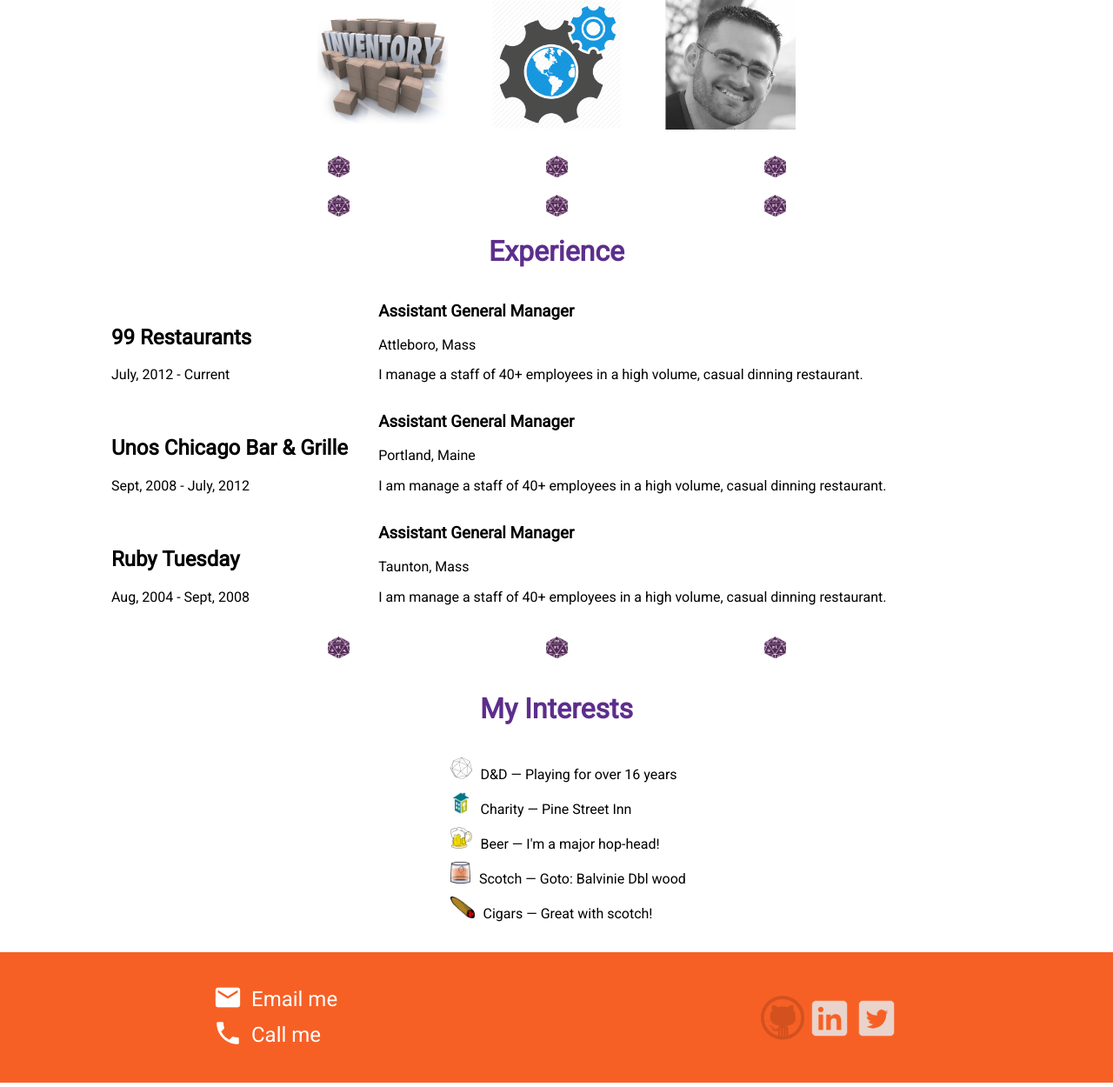
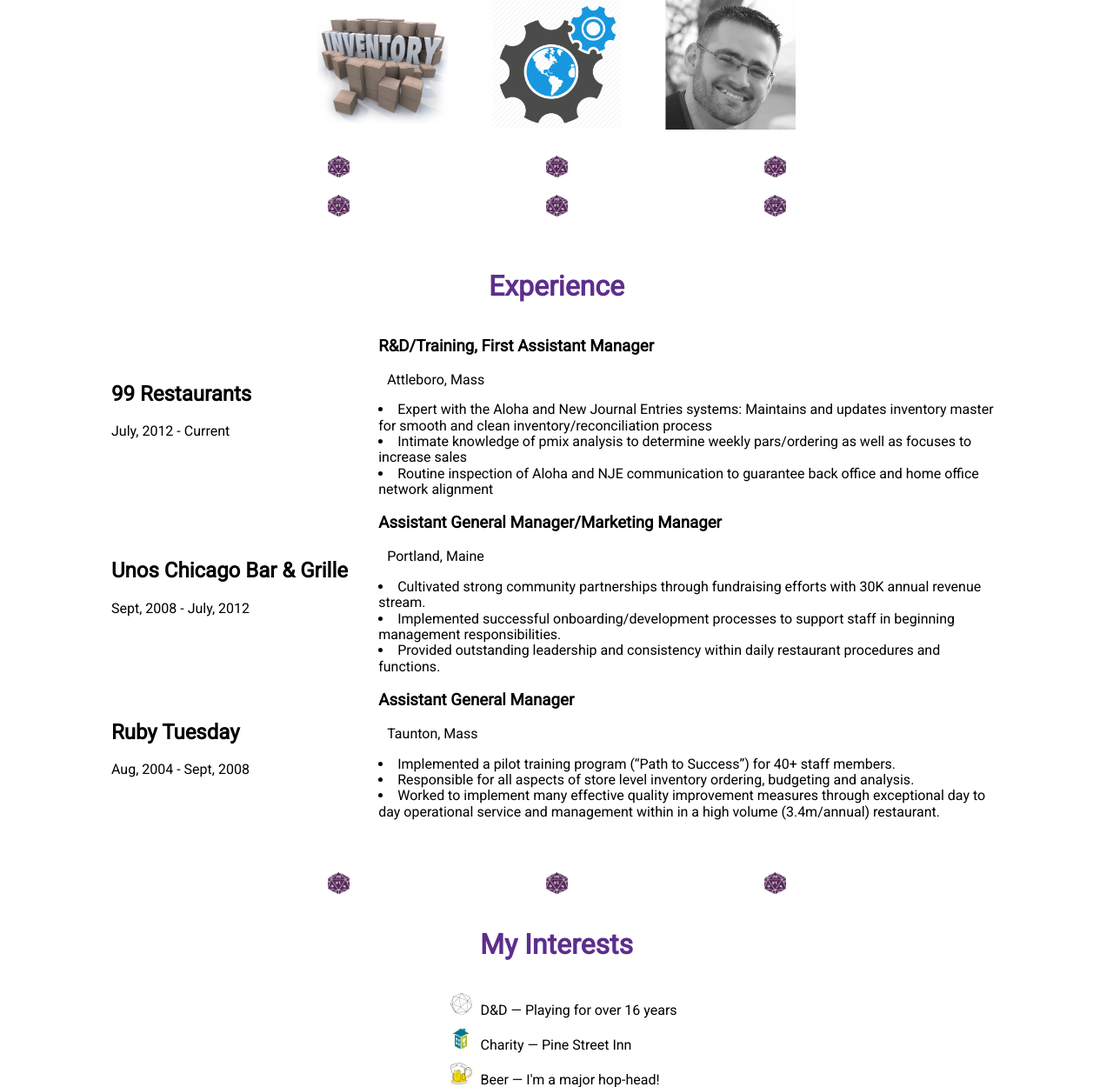
Before and after one commit to Scoiatael85/simpleResume, a PHP site: page / in a window 1280 px wide. Shown: the part 1168-2418 px from the top of the page at 87% size. Run offline with PHP 8.4, Linux system fonts and the light colour scheme; some libraries are stand-ins or nearby versions.

Commit message:
make experience reponsive

```diff
--- a/css/styles.css
+++ b/css/styles.css
@@ -92,18 +92,29 @@
       body .projects .projectItem p {
         color: white;
         margin-top: 35px; }
+  body .experience {
+    padding: 40px 0;
+    padding: 20px 0 40px 0; }
     body .experience .companybox {
       margin: auto;
       display: block;
-    width: 80%; }
+      width: 80%;
+      display: flex;
+      flex-wrap: wrap; }
+      @media (max-width: 700px) {
+        body .experience .companybox {
+          display: block;
+          text-align: center; } }
       body .experience .companybox .company {
         width: 30%;
-      display: inline-block; }
+        margin: auto; }
         body .experience .companybox .company h2 {
           font-size: 1.5em; }
       body .experience .companybox .details {
         width: 70%;
-      display: inline-block; }
+        margin: inherit; }
+        body .experience .companybox .details p {
+          margin-left: 10px; }
   body .interests {
     margin: 40px 0; }
     body .interests .myInterests {
--- a/css/styles.scss
+++ b/css/styles.scss
@@ -118,20 +118,31 @@
 		}
 	}
 	.experience{
+		  padding: 40px 0;
+		  padding: 20px 0 40px 0;
 		.companybox{
 			margin: auto;
 			display: block;
 			width: 80%;
+			display: flex;
+			flex-wrap: wrap;
+			@media (max-width: 700px){
+				display: block;
+				text-align: center;
+			}
 			.company{
 				width: 30%;
-				display: inline-block;
+				margin: auto;
 				h2{
 					font-size: 1.5em;
 				}
 			}
 			.details{
 				width: 70%;
-				display: inline-block
+				margin: inherit;
+				p {
+					margin-left: 10px;
+				}
 			}
 		}
 	}
--- a/js/app.js
+++ b/js/app.js
@@ -1,22 +1,34 @@
 var work = [
 		{
  			"employer" : "99 Restaurants",
- 			"title" : "Assistant General Manager",
+ 			"title" : "R&D/Training, First Assistant Manager",
  			"dates" : "July, 2012 - Current",
  			"location" : "Attleboro, Mass",
- 			"description" : "I manage a staff of 40+ employees in a high volume, casual dinning restaurant."
+ 			"description" : [
+ 							"Expert with the Aloha and New Journal Entries systems: Maintains and updates inventory master for smooth and clean inventory/reconciliation process",
+ 							"Intimate knowledge of pmix analysis to determine weekly pars/ordering as well as focuses to increase sales",
+ 							"Routine inspection of Aloha and NJE communication to guarantee back office and home office network alignment"
+ 							]
  		},
  		{	"employer" : "Unos Chicago Bar & Grille",
- 			"title" : "Assistant General Manager",
+ 			"title" : "Assistant General Manager/Marketing Manager",
  			"dates" : "Sept, 2008 - July, 2012",
  			"location" : "Portland, Maine",
- 			"description" : "I am manage a staff of 40+ employees in a high volume, casual dinning restaurant."
+ 			"description" : [
+ 							"Cultivated strong community partnerships through fundraising efforts with 30K annual revenue stream.",
+ 							"Implemented successful onboarding/development processes to support staff in beginning management responsibilities.",
+ 							"Provided outstanding leadership and consistency within daily restaurant procedures and functions."
+ 							]
  		},
  		{	"employer" : "Ruby Tuesday",
  			"title" : "Assistant General Manager",
  			"dates" : "Aug, 2004 - Sept, 2008",
  			"location" : "Taunton, Mass",
- 			"description" : "I am manage a staff of 40+ employees in a high volume, casual dinning restaurant."
+ 			"description" : [
+ 							"Implemented a pilot training program (“Path to Success”) for 40+ staff members.",
+ 							"Responsible for all aspects of store level inventory ordering, budgeting and analysis.",
+ 							"Worked to implement many effective quality improvement measures through exceptional day to day operational service and management within in a high volume (3.4m/annual) restaurant."
+ 							]
  		}
  	];
 
@@ -30,7 +42,9 @@
 		+ '<div class="details">'
 		+ '<h3>' + value.title + '</h3>'
 		+ '<p>' + value.location + '</p>'
-		+ '<p>' + value.description + '</p>'
+		+ '<li>' + value.description[0] + '</li>'
+		+ '<li>' + value.description[1] + '</li>'
+		+ '<li>' + value.description[2] + '</li>'
 		+ '</div>'
 		+ '</div>'
 	)
```
Also changed, not shown: 1 other file. Lines whose indentation alone changed are shown as unchanged.
